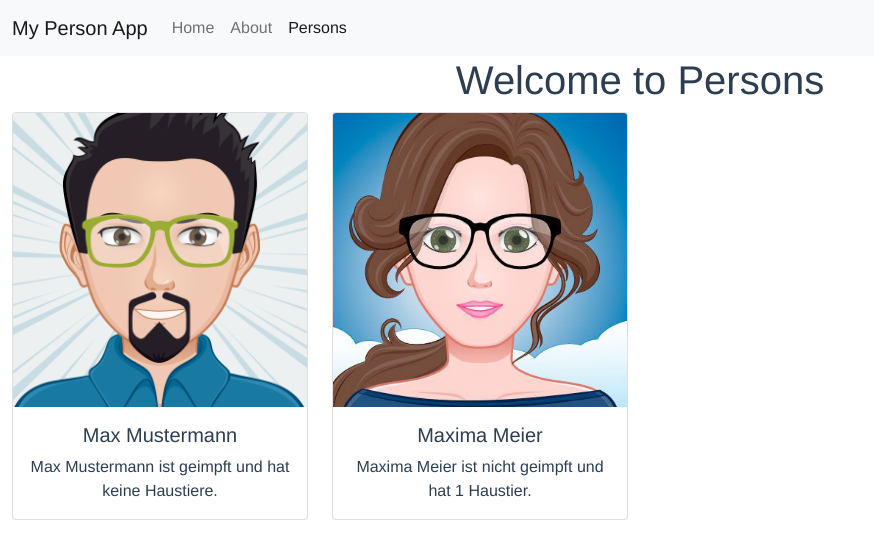
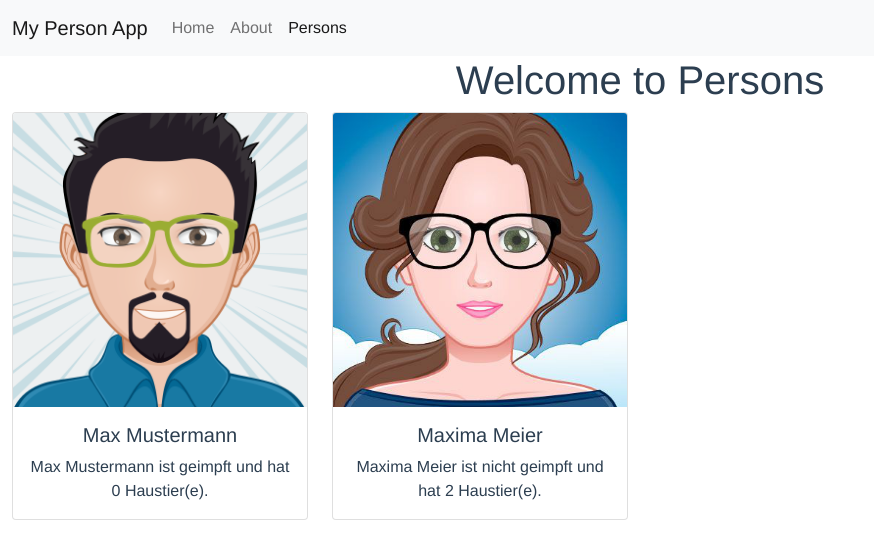
Before and after one commit to HtwProgramming/webtech-person-frontend, a Vue app: page /persons in a window 1280 px wide. Shown: the top 558 px of the page, without its empty margins (0-874 px from the left). Built offline with nearby package versions, Linux system fonts and the light colour scheme.

Commit message:
add dynamic person view

```diff
--- a/src/views/Persons.vue
+++ b/src/views/Persons.vue
@@ -2,24 +2,14 @@
   <h1>Welcome to Persons</h1>
   <div class="container-fluid">
     <div class="row row-cols-1 row-cols-md-4 g-4">
-      <div class="col">
+      <div class="col" v-for="person in persons" :key="person.id">
         <div class="card h-100">
-          <img src="../assets/male.png" class="card-img-top" alt="Max Mustermann">
+          <img :src="getAvatar(person)" class="card-img-top" :alt="person.firstName + ' ' + person.lastName">
           <div class="card-body">
-            <h5 class="card-title">Max Mustermann</h5>
+            <h5 class="card-title">{{ person.firstName }} {{ person.lastName }}</h5>
             <p class="card-text">
-              Max Mustermann ist geimpft und hat keine Haustiere.
-            </p>
-          </div>
-        </div>
-      </div>
-      <div class="col">
-        <div class="card h-100">
-          <img src="../assets/female.png" class="card-img-top" alt="Maxima Meier">
-          <div class="card-body">
-            <h5 class="card-title">Maxima Meier</h5>
-            <p class="card-text">
-              Maxima Meier ist nicht geimpft und hat 1 Haustier.
+              {{ person.firstName }} {{ person.lastName }} ist {{ person.vaccinated ? 'geimpft' : 'nicht geimpft' }} und
+              hat {{ person.pets.length }} Haustier(e).
             </p>
           </div>
         </div>
@@ -30,7 +20,41 @@
 
 <script>
 export default {
-  name: 'Persons'
+  name: 'Persons',
+  data () {
+    return {
+      persons: [
+        {
+          id: 1,
+          firstName: 'Max',
+          lastName: 'Mustermann',
+          vaccinated: true,
+          gender: 'MALE',
+          pets: []
+        },
+        {
+          id: 2,
+          firstName: 'Maxima',
+          lastName: 'Meier',
+          vaccinated: false,
+          gender: 'FEMALE',
+          pets: [
+            1,
+            2
+          ]
+        }
+      ]
+    }
+  },
+  methods: {
+    getAvatar (person) {
+      if (person.gender === 'MALE') {
+        return require('../assets/male.png')
+      } else if (person.gender === 'FEMALE') {
+        return require('../assets/female.png')
+      }
+    }
+  }
 }
 </script>
 
```
